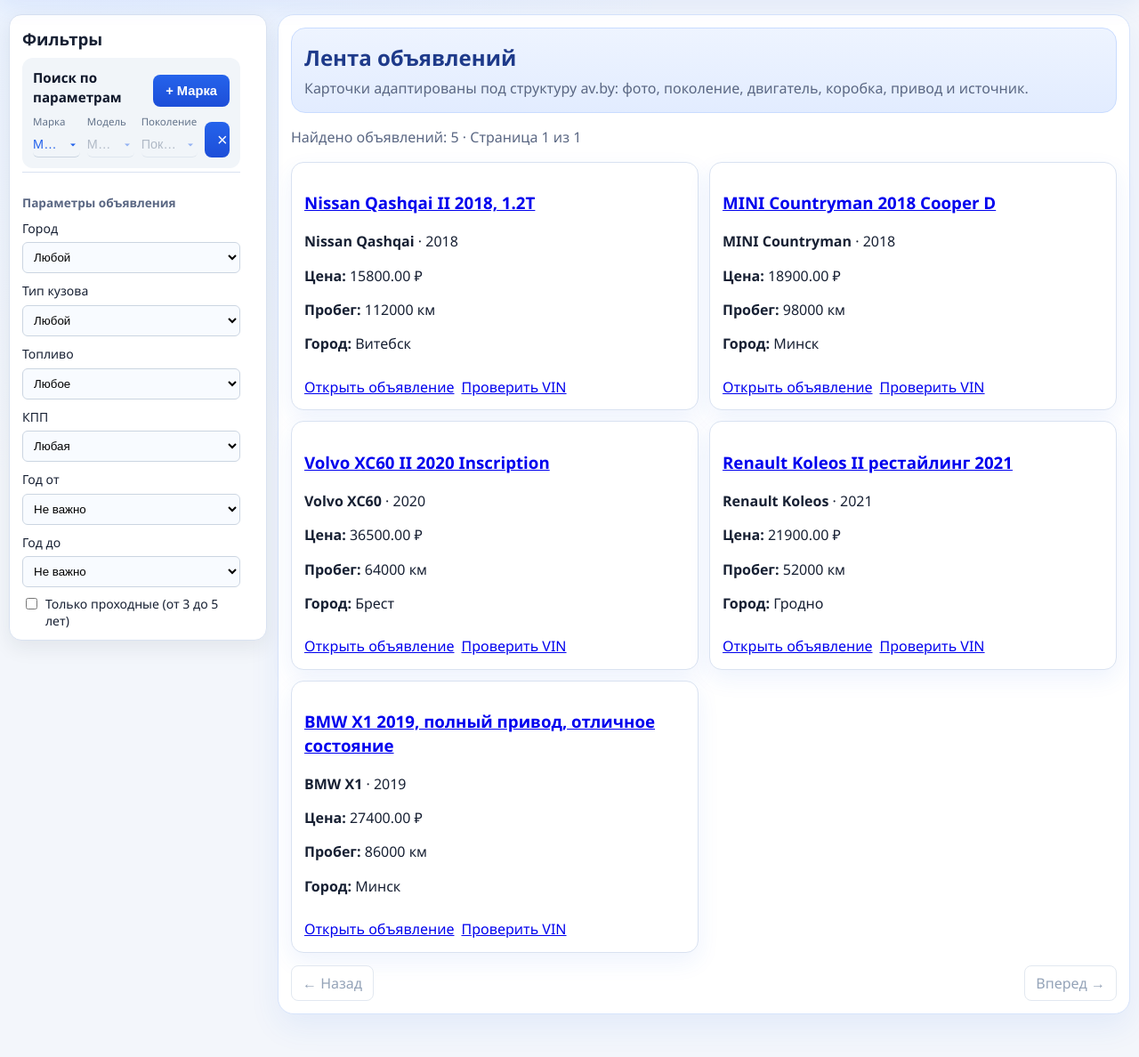
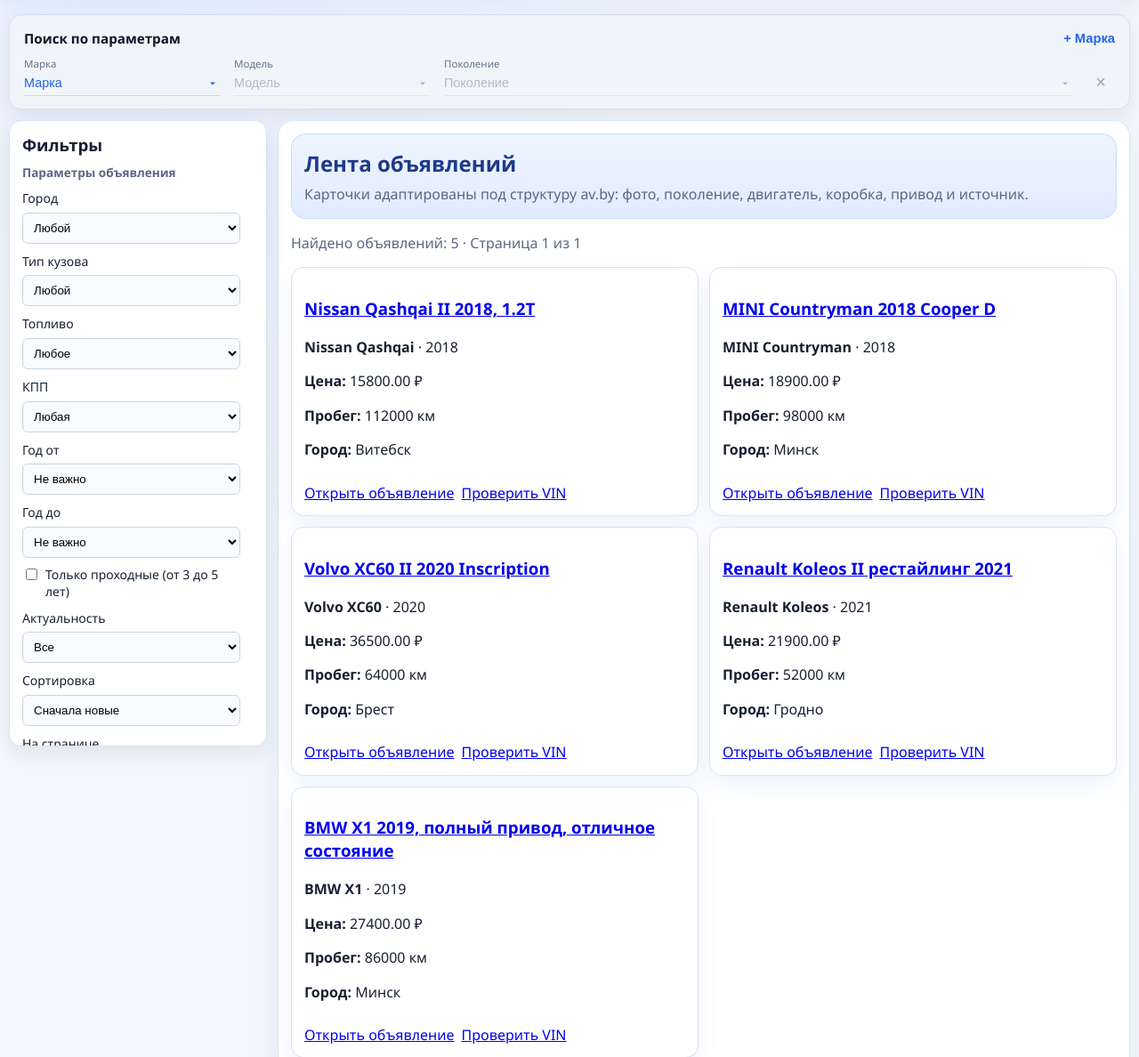
Before and after one commit to Barmatux/auto160, a FastAPI app: page /listings in a window 1280 px wide. Shown: the part 68-1256 px from the top of the page at 89% size. Run offline with FastAPI, Linux system fonts and the light colour scheme; data comes from the database, SQL or seed files in the repository.

Commit message:
Split vehicle search into horizontal top bar, keep specs in sidebar
Move make/model/generation filters above catalog layout like av.by while leaving characteristic filters in the left sidebar.

Co-authored-by: Cursor <cursoragent@cursor.com>

```diff
--- a/backend/app/static/styles.css
+++ b/backend/app/static/styles.css
@@ -486,6 +486,19 @@ body {
   font-weight: 700;
 }
 
+.vehicle-filters-top {
+  width: 100%;
+  min-width: 0;
+}
+
+.vehicle-filters-top .vehicle-hierarchy-filters {
+  background: #f1f5f9;
+  border: 1px solid var(--border);
+  border-radius: 14px;
+  padding: 14px 16px;
+  box-shadow: var(--shadow);
+}
+
 .vehicle-hierarchy-filters {
   background: #f1f5f9;
   border-radius: 12px;
@@ -526,14 +539,19 @@ body {
 .vehicle-hierarchy-rows {
   display: flex;
   flex-direction: column;
-  gap: 8px;
+  gap: 10px;
 }
 
 .vehicle-hierarchy-row {
   display: grid;
-  grid-template-columns: minmax(0, 1fr) minmax(0, 1fr) minmax(0, 1.2fr) 28px;
-  gap: 8px;
+  grid-template-columns: minmax(140px, 220px) minmax(140px, 220px) minmax(180px, 1fr) 32px;
+  gap: 16px;
   align-items: end;
+  max-width: 960px;
+}
+
+.vehicle-filters-top .vehicle-hierarchy-row {
+  max-width: none;
 }
 
 .vehicle-hierarchy-field {
@@ -593,6 +611,14 @@ body {
   color: #64748b;
 }
 
+@media (max-width: 900px) {
+  .vehicle-hierarchy-row {
+    grid-template-columns: minmax(0, 1fr) minmax(0, 1fr) minmax(0, 1.2fr) 28px;
+    gap: 10px;
+    max-width: none;
+  }
+}
+
 @media (max-width: 640px) {
   .vehicle-hierarchy-row {
     grid-template-columns: 1fr 1fr;
@@ -617,10 +643,6 @@ body {
     grid-area: remove;
     justify-self: end;
   }
-}
-
-.catalog-filter-group-vehicle {
-  padding-bottom: 4px;
 }
 
 .make-logo {
--- a/backend/app/static/vehicle_hierarchy_filters.js
+++ b/backend/app/static/vehicle_hierarchy_filters.js
@@ -6,6 +6,7 @@
     const makeField = root.dataset.makeField || "make";
     const modelField = root.dataset.modelField || "model";
     const generationField = root.dataset.generationField || "generation";
+    const formId = root.dataset.formId || "";
     const rowsContainer = root.querySelector(".vehicle-hierarchy-rows");
     const addButton = root.querySelector(".vehicle-hierarchy-add");
 
@@ -56,6 +57,10 @@
       generationSelect.disabled = !values.model;
     }
 
+    function formAttr() {
+      return formId ? ' form="' + formId + '"' : "";
+    }
+
     function createRow(values) {
       values = values || { make: "", model: "", generation: "" };
       const row = document.createElement("div");
@@ -67,7 +72,9 @@
         "</span>" +
         '<select name="' +
         makeField +
-        '" data-tier="make"></select>' +
+        '" data-tier="make"' +
+        formAttr() +
+        "></select>" +
         "</label>" +
         '<label class="vehicle-hierarchy-field">' +
         '<span class="vehicle-hierarchy-label">' +
@@ -75,7 +82,9 @@
         "</span>" +
         '<select name="' +
         modelField +
-        '" data-tier="model"></select>' +
+        '" data-tier="model"' +
+        formAttr() +
+        "></select>" +
         "</label>" +
         '<label class="vehicle-hierarchy-field">' +
         '<span class="vehicle-hierarchy-label">' +
@@ -83,7 +92,9 @@
         "</span>" +
         '<select name="' +
         generationField +
-        '" data-tier="generation"></select>' +
+        '" data-tier="generation"' +
+        formAttr() +
+        "></select>" +
         "</label>" +
         '<button type="button" class="vehicle-hierarchy-remove" aria-label="Удалить строку">×</button>';
 
@@ -128,7 +139,7 @@
       rowsContainer.appendChild(createRow());
     });
 
-    const form = root.closest("form");
+    const form = formId ? document.getElementById(formId) : root.closest("form");
     if (form) {
       form.addEventListener("submit", () => {
         rowsContainer.querySelectorAll(".vehicle-hierarchy-row").forEach((row) => {
--- a/backend/app/templates/catalog.html
+++ b/backend/app/templates/catalog.html
@@ -2,6 +2,9 @@
 {% block title %}Каталог - Auto160{% endblock %}
 {% block content %}
 <div class="catalog-page">
+  {% set vehicle_hierarchy = catalog_sidebar.vehicle_hierarchy %}
+  {% set filters_form_id = "catalog-filters-form" %}
+  {% include "partials/vehicle_filters_bar.html" %}
   <div class="catalog-layout">
     {% include "partials/catalog_filters_panel.html" %}
     <section class="catalog-main">
--- a/backend/app/templates/catalog_generations.html
+++ b/backend/app/templates/catalog_generations.html
@@ -2,6 +2,9 @@
 {% block title %}{% if make and model %}Поколения {{ make }} {{ model }}{% else %}Все поколения{% endif %} - Auto160{% endblock %}
 {% block content %}
 <div class="catalog-page">
+  {% set vehicle_hierarchy = catalog_sidebar.vehicle_hierarchy %}
+  {% set filters_form_id = "catalog-filters-form" %}
+  {% include "partials/vehicle_filters_bar.html" %}
   <div class="catalog-layout">
     {% include "partials/catalog_filters_panel.html" %}
     <section class="catalog-main">
--- a/backend/app/templates/catalog_models.html
+++ b/backend/app/templates/catalog_models.html
@@ -2,6 +2,9 @@
 {% block title %}{% if make %}Модели {{ make }}{% else %}Все модели{% endif %} - Auto160{% endblock %}
 {% block content %}
 <div class="catalog-page">
+  {% set vehicle_hierarchy = catalog_sidebar.vehicle_hierarchy %}
+  {% set filters_form_id = "catalog-filters-form" %}
+  {% include "partials/vehicle_filters_bar.html" %}
   <div class="catalog-layout">
     {% include "partials/catalog_filters_panel.html" %}
     <section class="catalog-main">
--- a/backend/app/templates/catalog_modifications.html
+++ b/backend/app/templates/catalog_modifications.html
@@ -2,6 +2,9 @@
 {% block title %}Комплектации - Auto160{% endblock %}
 {% block content %}
 <div class="catalog-page">
+  {% set vehicle_hierarchy = catalog_sidebar.vehicle_hierarchy %}
+  {% set filters_form_id = "catalog-filters-form" %}
+  {% include "partials/vehicle_filters_bar.html" %}
   <div class="catalog-layout">
     {% include "partials/catalog_filters_panel.html" %}
     <section class="catalog-main">
--- a/backend/app/templates/listings.html
+++ b/backend/app/templates/listings.html
@@ -2,6 +2,9 @@
 {% block title %}Лента объявлений - Auto160{% endblock %}
 {% block content %}
 <div class="catalog-page">
+  {% set vehicle_hierarchy = listings_filters.vehicle_hierarchy %}
+  {% set filters_form_id = "listings-filters-form" %}
+  {% include "partials/vehicle_filters_bar.html" %}
   <div class="catalog-layout">
     {% include "partials/listings_filters_panel.html" %}
     <section class="catalog-main">
--- a/backend/app/templates/partials/listings_filters_panel.html
+++ b/backend/app/templates/partials/listings_filters_panel.html
@@ -1,11 +1,6 @@
 <aside class="catalog-filters-panel catalog-sidebar">
   <h3>Фильтры</h3>
   <form class="filters filters-sidebar" method="get" action="/listings" id="listings-filters-form">
-    <div class="catalog-filter-group catalog-filter-group-vehicle">
-      {% set vehicle_hierarchy = listings_filters.vehicle_hierarchy %}
-      {% include "partials/vehicle_hierarchy_filters.html" %}
-    </div>
-
     <div class="catalog-filter-group">
       <p class="catalog-filter-group-title">Параметры объявления</p>
       <label>
@@ -99,4 +94,4 @@
     <a class="page-link" href="/listings">Сбросить</a>
   </form>
 </aside>
-<script src="/static/vehicle_hierarchy_filters.js?v=20260728b" defer></script>
+<script src="/static/vehicle_hierarchy_filters.js?v=20260728c" defer></script>
--- /dev/null
+++ b/backend/app/templates/partials/vehicle_filters_bar.html
@@ -0,0 +1,4 @@
+{% set form_id = filters_form_id | default(none) %}
+<div class="vehicle-filters-top">
+  {% include "partials/vehicle_hierarchy_filters.html" %}
+</div>
--- a/backend/app/templates/partials/vehicle_hierarchy_filters.html
+++ b/backend/app/templates/partials/vehicle_hierarchy_filters.html
@@ -1,10 +1,12 @@
 {% set vh = vehicle_hierarchy %}
+{% set form_id = filters_form_id | default(none) %}
 <div
   class="vehicle-hierarchy-filters"
   data-vehicle-hierarchy-config="{{ vh.config | tojson }}"
   data-make-field="{{ vh.make_field }}"
   data-model-field="{{ vh.model_field }}"
   data-generation-field="{{ vh.generation_field }}"
+  {% if form_id %}data-form-id="{{ form_id }}"{% endif %}
 >
   <div class="vehicle-hierarchy-head">
     <strong class="vehicle-hierarchy-title">Поиск по параметрам</strong>
@@ -16,7 +18,7 @@
     <div class="vehicle-hierarchy-row">
       <label class="vehicle-hierarchy-field">
         <span class="vehicle-hierarchy-label">{{ vh.labels.make }}</span>
-        <select name="{{ vh.make_field }}" data-tier="make">
+        <select name="{{ vh.make_field }}" data-tier="make"{% if form_id %} form="{{ form_id }}"{% endif %}>
           <option value="">{{ vh.labels.make }}</option>
           {% for make in vh.config.makes %}
             <option value="{{ make }}" {% if row.make == make %}selected{% endif %}>{{ make }}</option>
@@ -25,7 +27,7 @@
       </label>
       <label class="vehicle-hierarchy-field">
         <span class="vehicle-hierarchy-label">{{ vh.labels.model }}</span>
-        <select name="{{ vh.model_field }}" data-tier="model"{% if not row.make %} disabled{% endif %}>
+        <select name="{{ vh.model_field }}" data-tier="model"{% if form_id %} form="{{ form_id }}"{% endif %}{% if not row.make %} disabled{% endif %}>
           <option value="">{{ vh.labels.model }}</option>
           {% if row.make %}
             {% for model in vh.config.modelMap.get(row.make, []) %}
@@ -36,7 +38,7 @@
       </label>
       <label class="vehicle-hierarchy-field">
         <span class="vehicle-hierarchy-label">{{ vh.labels.generation }}</span>
-        <select name="{{ vh.generation_field }}" data-tier="generation"{% if not row.model %} disabled{% endif %}>
+        <select name="{{ vh.generation_field }}" data-tier="generation"{% if form_id %} form="{{ form_id }}"{% endif %}{% if not row.model %} disabled{% endif %}>
           <option value="">{{ vh.labels.generation }}</option>
           {% if row.make and row.model %}
             {% for generation in vh.config.generationMap.get(row.make, {}).get(row.model, []) %}
```
Also changed, not shown: backend/app/templates/partials/catalog_filters_panel.html (+1 -6 lines).
